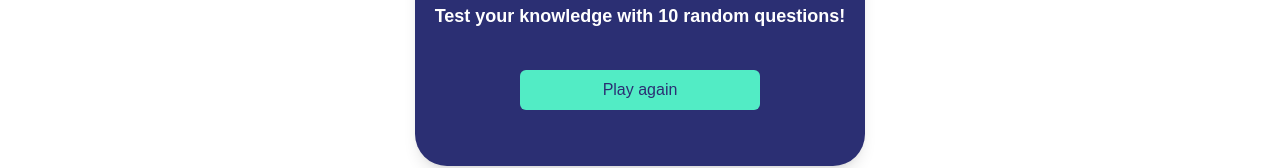
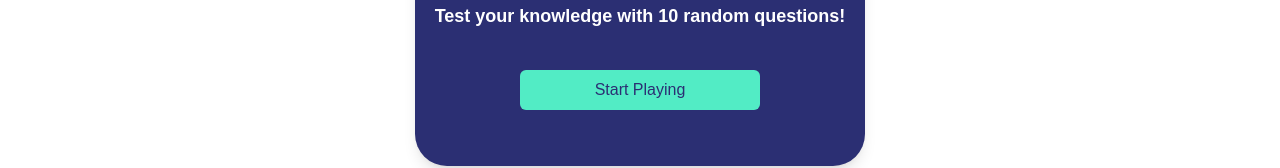
Before and after one commit to Nennae/trivia-app, a Next.js app: page / in a window 1280 px wide. Shown: the part 316-484 px from the top of the page. Built offline with nearby package versions, Linux system fonts and the light colour scheme.

Commit message:
conditional correction

```diff
--- a/app/components/button/button.tsx
+++ b/app/components/button/button.tsx
@@ -4,7 +4,7 @@ export default function Button() {
   return (
     <div>
       <Link href="/triviaPage">
-        <button className="button">{typeof window !== 'undefined' && window.location.pathname === '/triviaPage' ? 'Start Playing' : 'Play again'}</button>
+        <button className="button">{typeof window !== 'undefined' && window.location.pathname === '/triviaPage' ? 'Play Aagin' : 'Start Playing'}</button>
       </Link>
     </div>
   );
```
